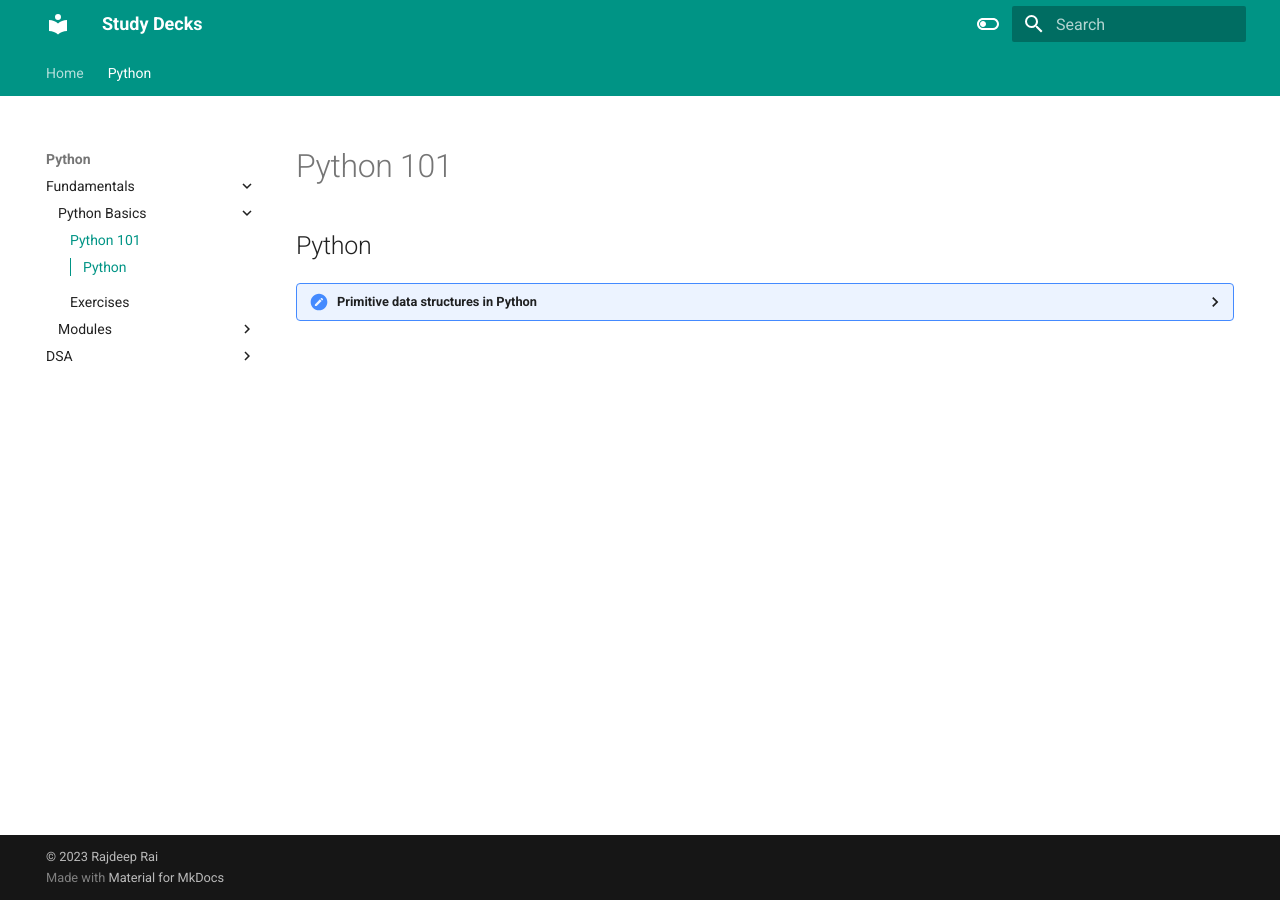
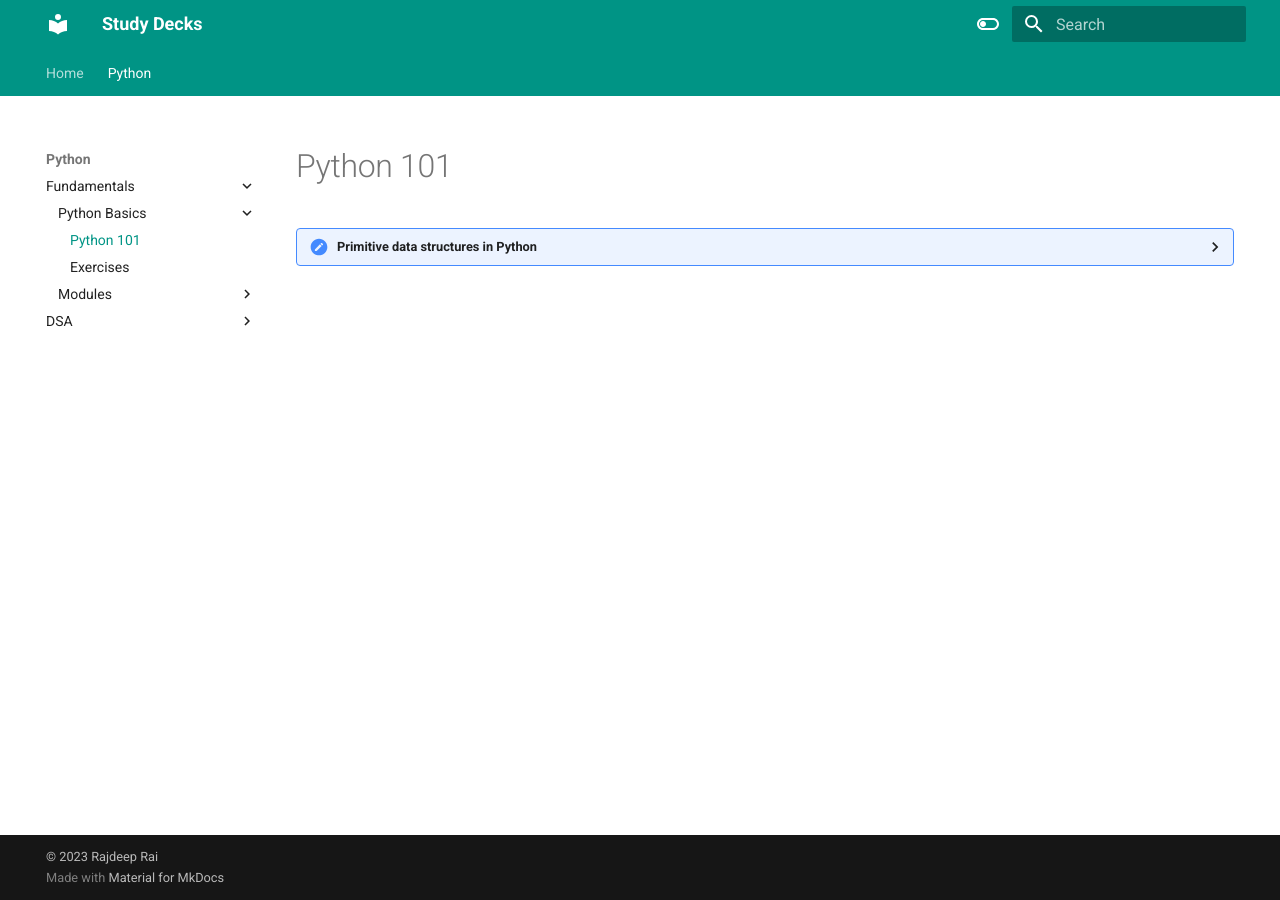
Before and after one commit to rajdyp/study-decks, an MkDocs documentation site: the page built from docs/python/fundamentals/python_basics.md, in a window 1280 px wide. Built offline with MkDocs 1.6.1 and Material for MkDocs 9.7.7, drawn with Linux system fonts in a browser that asks for light colours.

Commit message:
Update python_basics.md

````diff
--- a/docs/python/fundamentals/python_basics.md
+++ b/docs/python/fundamentals/python_basics.md
@@ -1,5 +1,3 @@
-## Python
-
 <details>
 <summary> Primitive data structures in Python </summary>
 ```md
````
